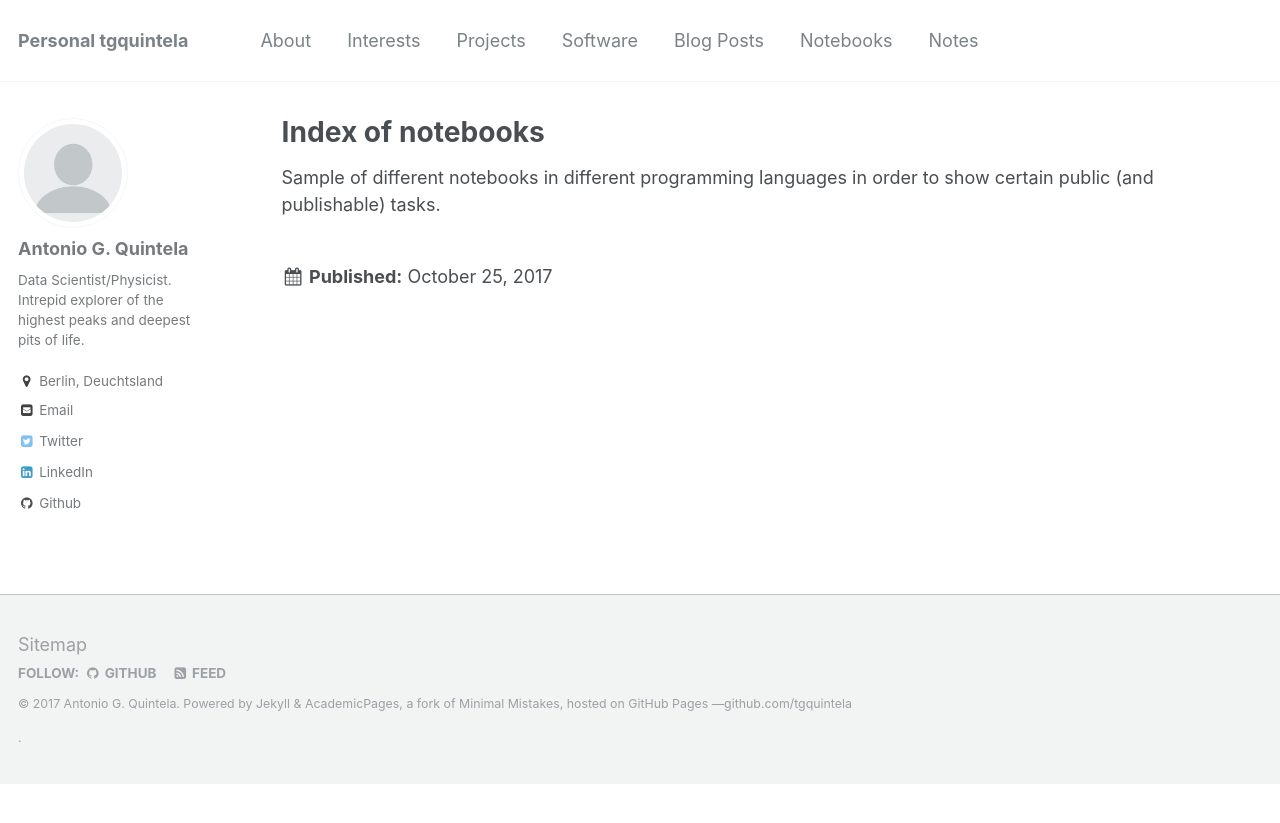
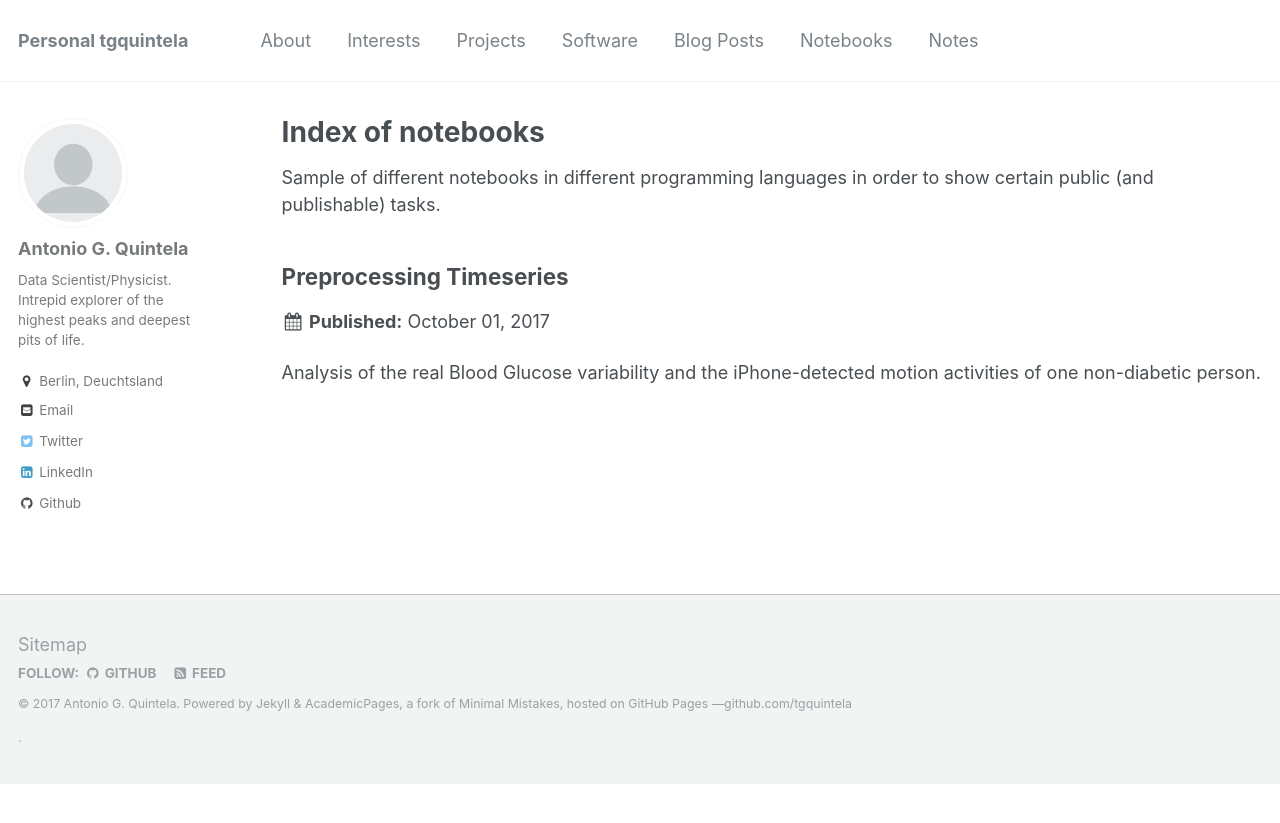
Before and after one commit to tgquintela/tgquintela.github.io, a Jekyll site: the page built from _pages/notebooks.md, in a window 1280 px wide. Shown: the top 823 px of the page. Built offline with Jekyll 4.4.1, drawn with Linux system fonts in a browser that asks for light colours; a script that is not in the unit is left out.

Commit message:
Examples.

```diff
--- a/_notebooks/Preprocessing_ts.md
+++ b/_notebooks/Preprocessing_ts.md
@@ -4,8 +4,9 @@ title: "Preprocessing Timeseries"
 collection: notebooks
 permalink: /notebooks/preprocessing_ts
 date: 2017-10-01
-excerpt:"."
 ---
+
+Analysis of the real Blood Glucose variability and the iPhone-detected motion activities of one non-diabetic person.
 
 {% include base_path %}
 
```
